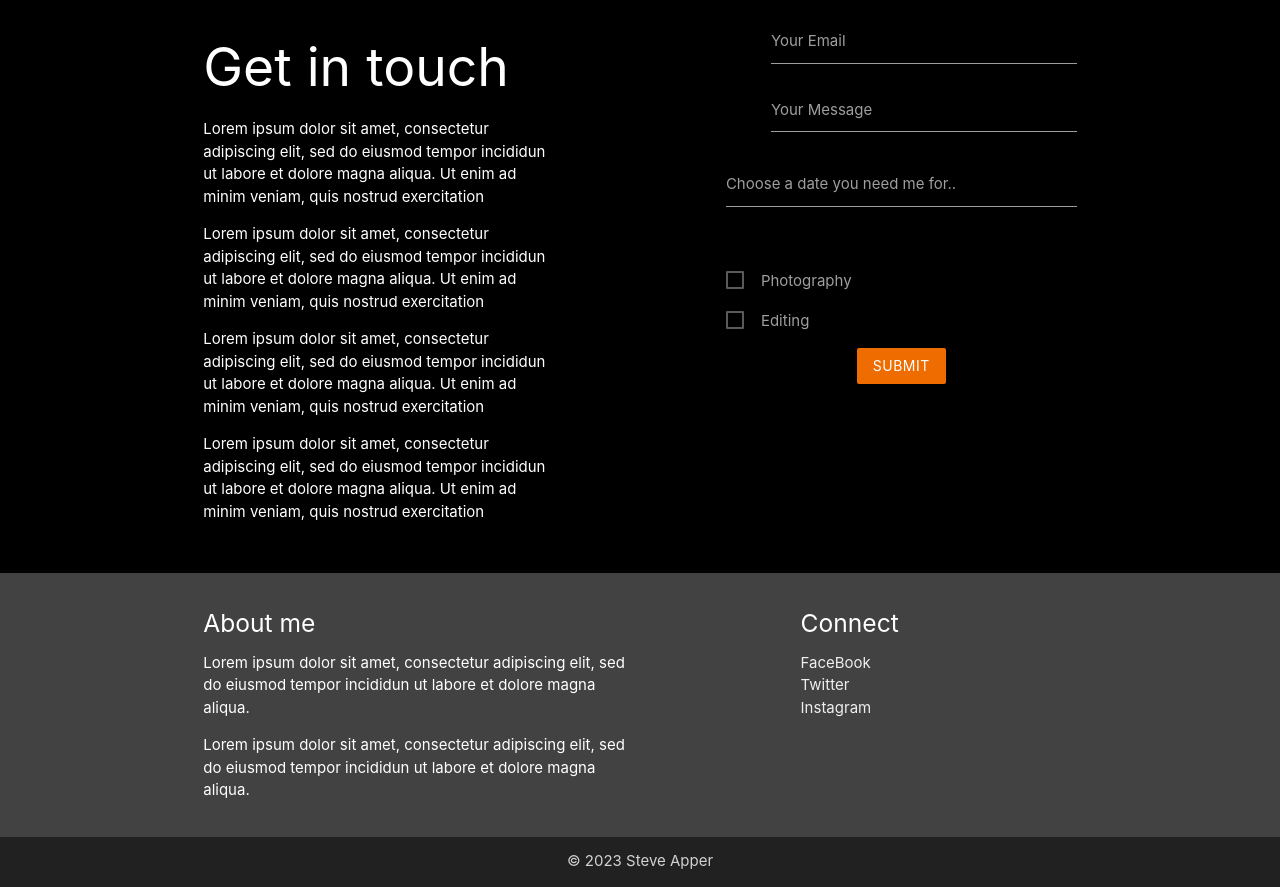
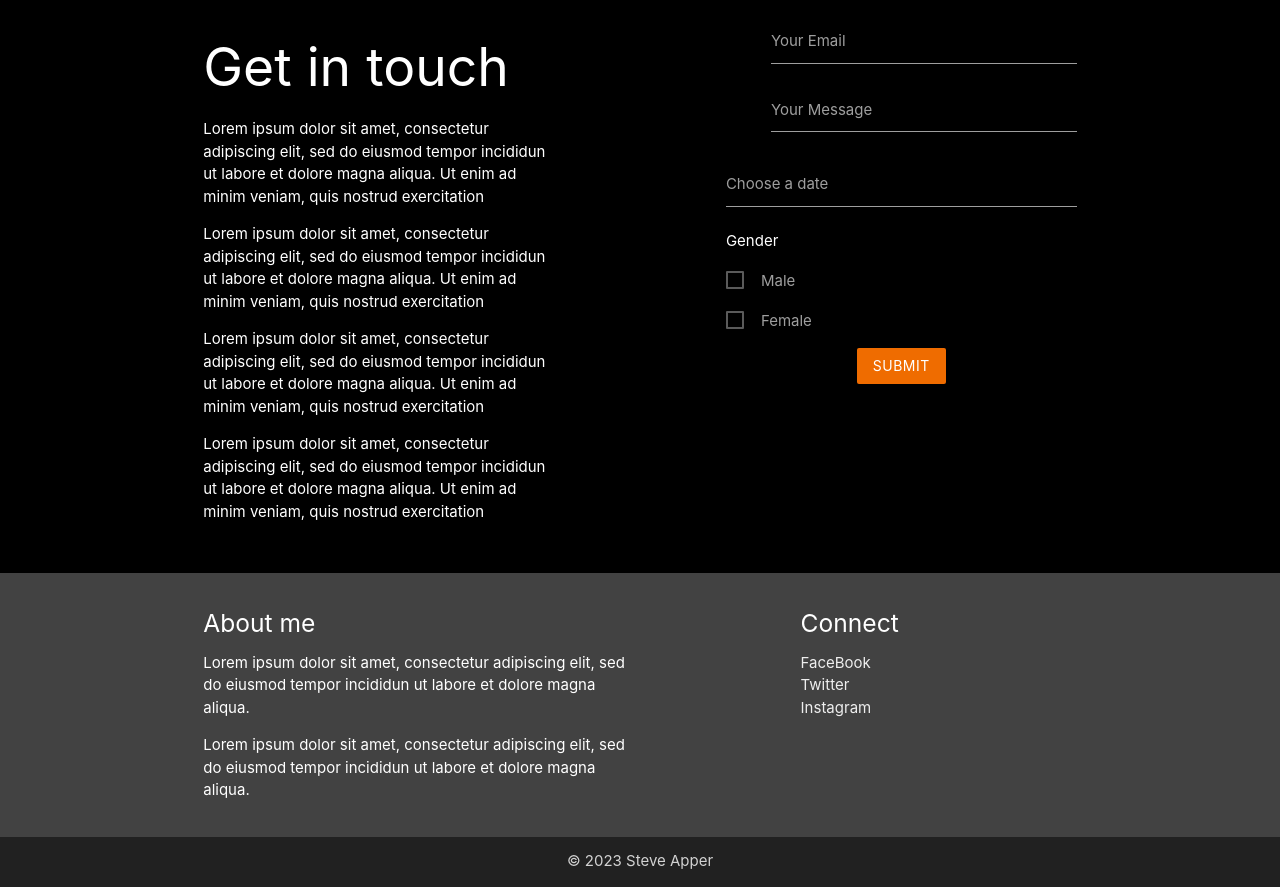
Before and after one commit to MADUMERE-STEPHEN/Car-website, a plain HTML site: page index.html in a window 1280 px wide. Shown: the part 3954-4841 px from the top of the page. Drawn offline with nearby package versions, Linux system fonts and the light colour scheme.

Commit message:
update index.html

```diff
--- a/index.html
+++ b/index.html
@@ -231,21 +231,21 @@
                     </div>
 
                     <div class="input-field">
-                        <input type="text" id="date" class="datepicker">
-                        <label for="date">Choose a date you need me for..</label>
+                        <input type="text" id="date" class="datepicker white-text">
+                        <label for="date">Choose a date</label>
                     </div>
                     <div class="input-field">
-                        <p>Services required...</p>
+                        <p class="white-text">Gender</p>
                         <p>
                             <label >
                                 <input type="checkbox">
-                                <span>Photography</span>
+                                <span>Male</span>
                             </label>
                         </p>
                         <p>
                             <label >
                                 <input type="checkbox">
-                                <span>Editing</span>
+                                <span>Female</span>
                             </label>
                         </p>
 
```
